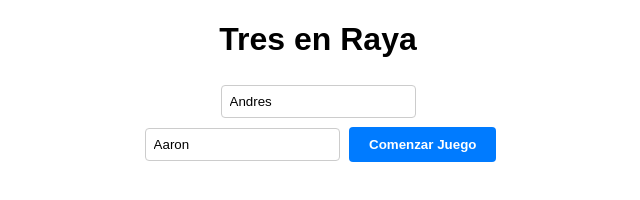
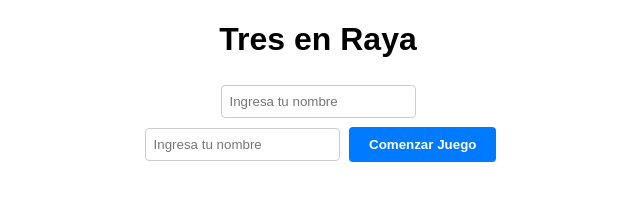
Before and after one commit to andresmagicdev009/JavaScript-Projects, a plain HTML site: page tic-tac-toe/index.html in a window 1280 px wide. Shown: the whole page, without its empty margins (322-962 px from the left). Drawn offline with Linux system fonts and the light colour scheme.

```diff
--- a/tic-tac-toe/index.html
+++ b/tic-tac-toe/index.html
@@ -12,8 +12,8 @@
         <h1>Tres en Raya</h1>
 
         <div id="setup-screen">
-            <input type="text" id="p1-name" placeholder="Nombre Jugador 1(X)" value="Andres">
-            <input type="text" id="p2-name" placeholder="Nombre Jugador 2(O)" value="Aaron">
+            <input type="text" id="p1-name" placeholder="Ingresa tu nombre" >
+            <input type="text" id="p2-name" placeholder="Ingresa tu nombre" >
             <button id="start-game">Comenzar Juego</button>
         </div>
 
```
